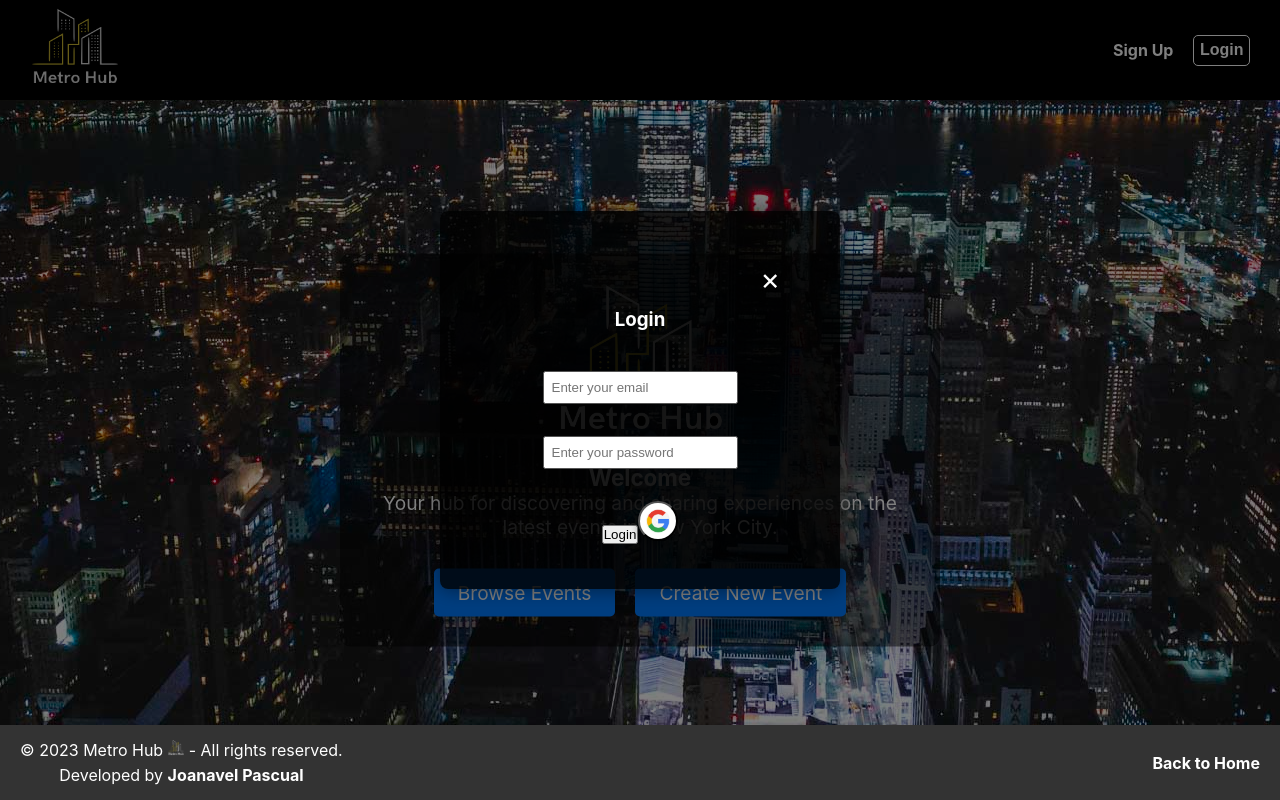
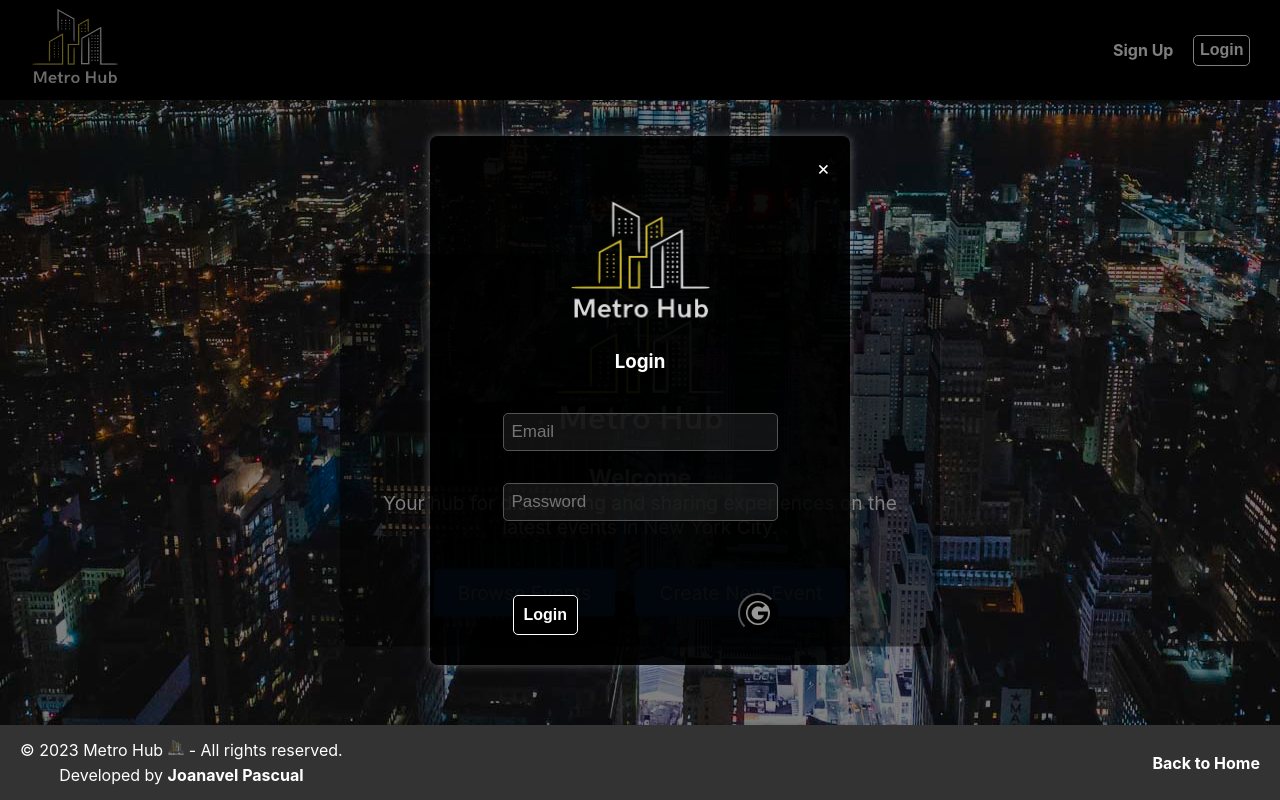
Before and after one commit to JoanavelPascual7/event-react-app-v3, a React (Create React App) app: page / in a window 1280 px wide. Both pictures are taken after a click on the button "Login". Shown: the top 800 px of the page. Built offline with nearby package versions, Linux system fonts and the light colour scheme; no server answers.

Commit message:
updated modal to follow theme

```diff
--- a/src/CSS/Footer.css
+++ b/src/CSS/Footer.css
@@ -31,7 +31,7 @@
   }
 
   .footer a:hover {
-    color: #e74c3c;
+    color: #ffd700;
   }
 
 
--- a/src/CSS/LoginModal.css
+++ b/src/CSS/LoginModal.css
@@ -10,6 +10,7 @@
     justify-content: center;
     align-items: center;
     z-index: 999;
+
   }
 
   .modal-open {
@@ -17,13 +18,14 @@
   }
 
   .modal-content {
-    background-color: rgba(0, 0, 0, 0.8);
-    padding: 40px;
+    background-color: rgba(0, 0, 0, 0.9);
+    padding: 20px;
     border-radius: 8px;
-    box-shadow: 0 0 20px rgba(0, 0, 0, 0.5);
+    box-shadow: 0 0 10px rgba(255, 255, 255, 0.3);
     z-index: 1000;
     width: 100%;
-    max-width: 400px;
+    max-width: 420px;
+    min-height: 400px;
   }
 
   .modal-container {
@@ -39,6 +41,7 @@
     display: flex;
     flex-direction: column;
     align-items: flex-start;
+    min-width: 275px;
   }
 
   .username-label,
@@ -49,23 +52,18 @@
     margin-bottom: 1rem;
   }
 
-  .login-inputs input:focus {
-    outline: 2px solid #ED6495;
-  }
 
-  .username-label label,
-  .password-login label {
-    text-align: left !important;
-    margin-bottom: 0.5rem !important;
-  }
 
   .username-input,
   .password-input {
     width: 100%;
     padding: 0.5rem;
     margin: 0.5rem 0;
-    border-radius: 2.5px;
+    border-radius: 5px;
     border: 1px solid #545454;
+    background-color: rgba(169, 169, 169, 0.1); /* Translucent grayish background */
+    color: white;
+    font-size: 17px;
   }
 
 
@@ -76,10 +74,9 @@
   .google-btn {
     width: 40px;
     height: 40px;
-    background-color: white;
+    background-color: black;
     border-radius: 50%;
     transition: background-color 0.3s, color 0.3s;
-    box-shadow: 0 4px 8px rgba(0, 0, 0, 0.4);
     margin: 0.5rem 0;
     position: relative;
   }
@@ -99,7 +96,7 @@
     transform: translate(-50%, -50%);
     width: 24px;
     height: 24px;
-    background-color: #fff;
+    background-color: rgba(169, 169, 169, 0.9);
     background-image: url("../Images/googli-icon.png");
     background-size: cover;
     border-radius: 50%;
@@ -107,13 +104,9 @@
 
   .form-container {
     width: 100%;
+
   }
 
-
-
-  .btn-text {
-    display: none;
-  }
 
 
 
@@ -121,18 +114,6 @@
     padding-top: 10px;
   }
 
-#login-forum-container{
-    width: 350px;
-    min-height: 400px;
-    margin: 20px;
-    padding: 20px;
-    background-color: white;
-    border-radius: 8px;
-    display: flex;
-    flex-direction: column;
-    align-items: center;
-    justify-content: center;
-}
 
 
 
@@ -141,13 +122,14 @@
     flex-direction: column;
     align-items: center;
     justify-content: center;
-    padding-top: 1rem;
+
   }
 
   .login-h3 {
     display: flex;
     justify-content: center;
     margin-bottom: 2rem;
+    padding-top: 25px;
   }
 
   #close-container {
@@ -157,13 +139,52 @@
   }
 
   .close {
-    top: 5px;
     cursor: pointer;
-    padding-top: 5px;
-    margin-right: 20px;
-    font-size: 30px;
+    padding-top: 0px;
+    margin-right: 0px;
+    margin-bottom: 20px;
+    font-size: 20px;
   }
 
   .close:hover {
-    color: #ff0000;
+    color: #ffd700;
   }
+
+
+  .button-container {
+    display: flex;
+    justify-content: space-between;
+    min-width: 275px;
+    padding-top: 40px;
+  }
+
+  #login-button {
+    font-size: 1.0rem;
+    color: white;
+    text-decoration: none;
+    background-color: black;
+    padding: 5.5px;
+    border-radius: 5px;
+    transition: background-color 0.3s ease-in-out;
+    border: 1px solid white;
+    font-weight: bold;
+    margin: 10px;
+    padding:10px;
+  }
+
+
+  #login-button:hover {
+    color: black;
+    background-color: white;
+    font-weight: bold;
+  }
+
+  .google-btn {
+    /* Keep your existing styles for the Google button */
+  }
+
+
+  #login-logo{
+    width: 145px;
+    height: 125px;
+  }
--- a/src/components/LoginModal.js
+++ b/src/components/LoginModal.js
@@ -3,6 +3,8 @@ import axios from 'axios';
 import { signInWithEmailAndPassword, GoogleAuthProvider, signInWithPopup, signOut } from "firebase/auth";
 import { auth } from "../firebaseConfig";
 import "../CSS/LoginModal.css";
+
+import logo from "../Images/Reviews.png"
 
 const LoginModal = ({ openModal }) => {
   const [username, setUsername] = useState("");
@@ -94,6 +96,7 @@ const LoginModal = ({ openModal }) => {
         ) : (
           <div className="login-forum-container">
             <div className="login-h3-container">
+            <img id="login-logo" src={logo} alt="MetroHubLogo" />
               <h3 className="login-h3">Login</h3>
             </div>
             <form className="form-container">
@@ -102,7 +105,7 @@ const LoginModal = ({ openModal }) => {
                   <input
                     className="username-input"
                     type="email"
-                    placeholder="Enter your email"
+                    placeholder="Email"
                     value={username}
                     onChange={(e) => setUsername(e.target.value)}
                   />
@@ -111,7 +114,7 @@ const LoginModal = ({ openModal }) => {
                   <input
                     className="password-input"
                     type="password"
-                    placeholder="Enter your password"
+                    placeholder="Password"
                     value={password}
                     onChange={(e) => setPassword(e.target.value)}
                     onKeyPress={(e) => {
```
Also changed, not shown: src/Images/googli-icon.png.
